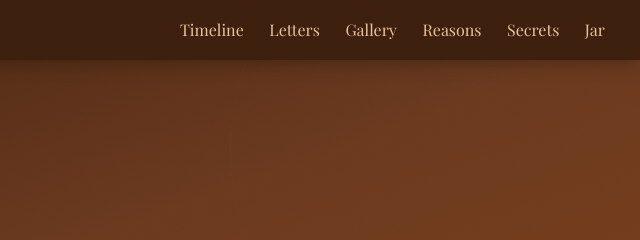
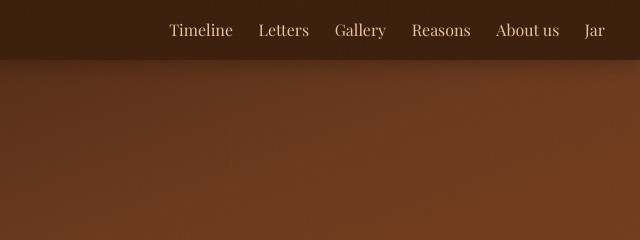
Before and after one commit to rkyle-dev/lunaluvskayi, a plain HTML site: page index.html in a window 1280 px wide. Shown: the top 240 px of the page, 640-1280 px from the left. Drawn offline with nearby package versions, Linux system fonts and the light colour scheme; a web font is replaced by a local one.

Commit message:
Update index.html

```diff
--- a/index.html
+++ b/index.html
@@ -19,7 +19,7 @@
     <li><a href="#letters">Letters</a></li>
     <li><a href="#gallery">Gallery</a></li>
     <li><a href="#reasons">Reasons</a></li>
-    <li><a href="#eastereggs">Secrets</a></li>
+    <li><a href="#eastereggs">About us</a></li>
     <li><a href="#memoryjar">Jar</a></li>
   </ul>
 </nav>
@@ -80,7 +80,7 @@
 
 <section id="eastereggs">
   <div class="section-header">
-    <h2 class="section-title">Things <em>About Us</em></h2>
+    <h2 class="section-title">Things <em>About us</em></h2>
     <div class="divider"></div>
   </div>
   <div class="egg-container">
```
